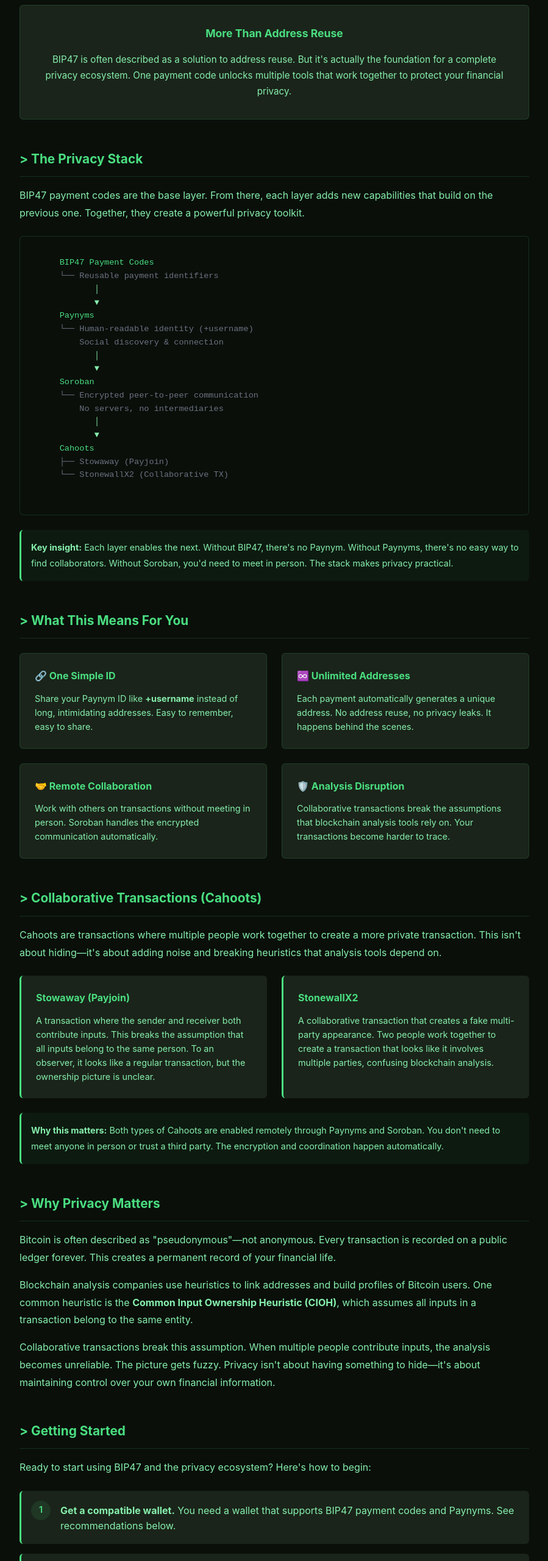
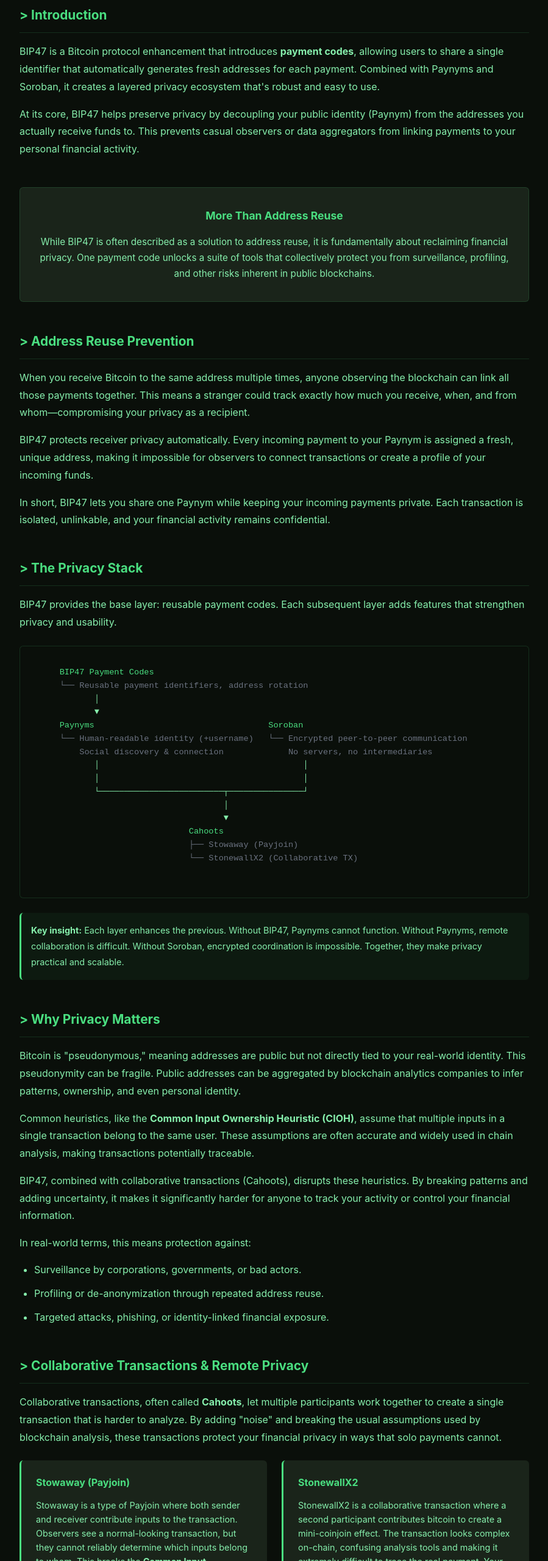
Before and after one commit to linkinparkrulz/bip47-website-2, a website: page public/about.html in a window 1280 px wide. Shown: the part 240-2800 px from the top of the page at 61% size, without its empty margins (190-1089 px from the left). Drawn offline with Linux system fonts and the light colour scheme.

Commit message:
Update About page with expanded educational content
- Add Introduction section explaining BIP47 payment codes
- Add Address Reuse Prevention section with detailed explanation
- Update Privacy Stack diagram to show Paynyms/Soroban as parallel branches
- Expand Why Privacy Matters with real-world risks
- Rename to Collaborative Transactions & Remote Privacy with more detail
- Add Enhanced Security and Seamless Privacy feature cards
- Add COMPATIBLE WALLETS section with Samourai, Sparrow, Ashigaru logos

```diff
--- a/public/about.html
+++ b/public/about.html
@@ -36,7 +36,6 @@
             margin-bottom: var(--space-xl);
         }
 
-        /* Content sections */
         .about-section {
             margin-bottom: var(--space-2xl);
         }
@@ -67,7 +66,6 @@
             line-height: 1.7;
         }
 
-        /* Hero box */
         .hero-box {
             background: var(--bg-elevated);
             border: 1px solid var(--border-subtle);
@@ -89,7 +87,6 @@
             line-height: 1.7;
         }
 
-        /* Privacy stack diagram */
         .stack-diagram {
             background: var(--bg-primary);
             border: 1px solid var(--border-subtle);
@@ -107,15 +104,9 @@
             line-height: 1.6;
         }
 
-        .stack-diagram .highlight {
-            color: var(--accent-primary);
-        }
+        .stack-diagram .highlight { color: var(--accent-primary); }
+        .stack-diagram .label { color: var(--text-muted); }
 
-        .stack-diagram .label {
-            color: var(--text-muted);
-        }
-
-        /* Feature cards */
         .feature-grid {
             display: grid;
             grid-template-columns: repeat(auto-fit, minmax(280px, 1fr));
@@ -152,7 +143,6 @@
             margin: 0;
         }
 
-        /* Info boxes */
         .info-box {
             background: rgba(74, 222, 128, 0.05);
             border-left: 3px solid var(--accent-primary);
@@ -161,13 +151,8 @@
             margin: var(--space-lg) 0;
         }
 
-        .info-box p {
-            color: var(--text-secondary);
-            font-size: 0.9rem;
-            margin: 0;
-        }
+        .info-box p { color: var(--text-secondary); font-size: 0.9rem; margin: 0; }
 
-        /* Cahoots section */
         .cahoots-grid {
             display: grid;
             grid-template-columns: repeat(auto-fit, minmax(300px, 1fr));
@@ -182,20 +167,9 @@
             padding: var(--space-lg);
         }
 
-        .cahoots-item h4 {
-            font-size: 1rem;
-            color: var(--accent-primary);
-            margin-bottom: var(--space-sm);
-        }
+        .cahoots-item h4 { font-size: 1rem; color: var(--accent-primary); margin-bottom: var(--space-sm); }
+        .cahoots-item p { color: var(--text-secondary); font-size: 0.9rem; line-height: 1.6; margin: 0; }
 
-        .cahoots-item p {
-            color: var(--text-secondary);
-            font-size: 0.9rem;
-            line-height: 1.6;
-            margin: 0;
-        }
-
-        /* Getting started steps */
         .steps-list {
             counter-reset: step-counter;
             list-style: none;
@@ -229,13 +203,8 @@
             font-size: 0.9rem;
         }
 
-        .steps-list li span {
-            color: var(--text-secondary);
-            line-height: 1.6;
-            padding-top: 4px;
-        }
+        .steps-list li span { color: var(--text-secondary); line-height: 1.6; padding-top: 4px; }
 
-        /* Wallet links */
         .wallet-links {
             display: flex;
             flex-wrap: wrap;
@@ -257,22 +226,11 @@
             transition: all var(--transition-fast);
         }
 
-        .wallet-link:hover {
-            border-color: var(--accent-primary);
-            color: var(--accent-primary);
-        }
+        .wallet-link:hover { border-color: var(--accent-primary); color: var(--accent-primary); }
 
-        /* Responsive */
         @media (max-width: 600px) {
-            .stack-diagram {
-                padding: var(--space-md);
-                font-size: 0.75rem;
-            }
-
-            .feature-grid,
-            .cahoots-grid {
-                grid-template-columns: 1fr;
-            }
+            .stack-diagram { padding: var(--space-md); font-size: 0.75rem; }
+            .feature-grid, .cahoots-grid { grid-template-columns: 1fr; }
         }
     </style>
 </head>
@@ -287,129 +245,74 @@
             <h1>> ABOUT</h1>
             <div class="subtitle">Understanding the BIP47 Privacy Ecosystem</div>
 
+            <!-- Intro Section -->
+            <section class="about-section">
+                <h2>> Introduction</h2>
+                <p>
+                    BIP47 is a Bitcoin protocol enhancement that introduces <strong>payment codes</strong>,
+                    allowing users to share a single identifier that automatically generates fresh addresses for each payment.
+                    Combined with Paynyms and Soroban, it creates a layered privacy ecosystem that's robust and easy to use.
+                </p>
+                <p>
+                    At its core, BIP47 helps preserve privacy by decoupling your public identity (Paynym) from the addresses you actually receive funds to.
+                    This prevents casual observers or data aggregators from linking payments to your personal financial activity.
+                </p>
+            </section>
+
             <!-- Hero Section -->
             <div class="hero-box">
                 <h3>More Than Address Reuse</h3>
                 <p>
-                    BIP47 is often described as a solution to address reuse. But it's actually
-                    the foundation for a complete privacy ecosystem. One payment code unlocks
-                    multiple tools that work together to protect your financial privacy.
+                    While BIP47 is often described as a solution to address reuse, it is fundamentally about reclaiming financial privacy.
+                    One payment code unlocks a suite of tools that collectively protect you from surveillance, profiling, and other risks inherent in public blockchains.
                 </p>
             </div>
+
+            <!-- Address Reuse Prevention -->
+            <section class="about-section">
+                <h2>> Address Reuse Prevention</h2>
+                <p>
+                    When you receive Bitcoin to the same address multiple times, anyone observing the blockchain can link all those payments together. This means a stranger could track exactly how much you receive, when, and from whom—compromising your privacy as a recipient.
+                </p>
+                <p>
+                    BIP47 protects receiver privacy automatically. Every incoming payment to your Paynym is assigned a fresh, unique address, making it impossible for observers to connect transactions or create a profile of your incoming funds.
+                </p>
+                <p>
+                    In short, BIP47 lets you share one Paynym while keeping your incoming payments private. Each transaction is isolated, unlinkable, and your financial activity remains confidential.
+                </p>
+            </section>
+
 
             <!-- The Privacy Stack -->
             <section class="about-section">
                 <h2>> The Privacy Stack</h2>
                 <p>
-                    BIP47 payment codes are the base layer. From there, each layer adds new capabilities
-                    that build on the previous one. Together, they create a powerful privacy toolkit.
+                    BIP47 provides the base layer: reusable payment codes. Each subsequent layer adds features that strengthen privacy and usability.
                 </p>
 
                 <div class="stack-diagram">
                     <pre>
     <span class="highlight">BIP47 Payment Codes</span>
-    <span class="label">└── Reusable payment identifiers</span>
+    <span class="label">└── Reusable payment identifiers, address rotation</span>
            │
            ▼
-    <span class="highlight">Paynyms</span>
-    <span class="label">└── Human-readable identity (+username)</span>
-    <span class="label">    Social discovery & connection</span>
-           │
-           ▼
-    <span class="highlight">Soroban</span>
-    <span class="label">└── Encrypted peer-to-peer communication</span>
-    <span class="label">    No servers, no intermediaries</span>
-           │
-           ▼
-    <span class="highlight">Cahoots</span>
-    <span class="label">├── Stowaway (Payjoin)</span>
-    <span class="label">└── StonewallX2 (Collaborative TX)</span>
+    <span class="highlight">Paynyms</span>                                   <span class="highlight">Soroban</span>
+    <span class="label">└── Human-readable identity (+username)</span>   <span class="label">└── Encrypted peer-to-peer communication</span>
+    <span class="label">    Social discovery & connection</span>         <span class="label">    No servers, no intermediaries</span>
+           │                                         │
+           │                                         │
+           └─────────────────────────┬───────────────┘
+                                     │
+                                     ▼
+                              <span class="highlight">Cahoots</span>
+                              <span class="label">├── Stowaway (Payjoin)</span>
+                              <span class="label">└── StonewallX2 (Collaborative TX)</span>
                     </pre>
                 </div>
 
                 <div class="info-box">
                     <p>
-                        <strong>Key insight:</strong> Each layer enables the next. Without BIP47, there's no Paynym.
-                        Without Paynyms, there's no easy way to find collaborators. Without Soroban,
-                        you'd need to meet in person. The stack makes privacy practical.
-                    </p>
-                </div>
-            </section>
-
-            <!-- What This Means For You -->
-            <section class="about-section">
-                <h2>> What This Means For You</h2>
-
-                <div class="feature-grid">
-                    <div class="feature-card">
-                        <h4>🔗 One Simple ID</h4>
-                        <p>
-                            Share your Paynym ID like <strong>+username</strong> instead of long,
-                            intimidating addresses. Easy to remember, easy to share.
-                        </p>
-                    </div>
-
-                    <div class="feature-card">
-                        <h4>♾️ Unlimited Addresses</h4>
-                        <p>
-                            Each payment automatically generates a unique address. No address reuse,
-                            no privacy leaks. It happens behind the scenes.
-                        </p>
-                    </div>
-
-                    <div class="feature-card">
-                        <h4>🤝 Remote Collaboration</h4>
-                        <p>
-                            Work with others on transactions without meeting in person.
-                            Soroban handles the encrypted communication automatically.
-                        </p>
-                    </div>
-
-                    <div class="feature-card">
-                        <h4>🛡️ Analysis Disruption</h4>
-                        <p>
-                            Collaborative transactions break the assumptions that blockchain
-                            analysis tools rely on. Your transactions become harder to trace.
-                        </p>
-                    </div>
-                </div>
-            </section>
-
-            <!-- Collaborative Transactions -->
-            <section class="about-section">
-                <h2>> Collaborative Transactions (Cahoots)</h2>
-                <p>
-                    Cahoots are transactions where multiple people work together to create
-                    a more private transaction. This isn't about hiding—it's about adding
-                    noise and breaking heuristics that analysis tools depend on.
-                </p>
-
-                <div class="cahoots-grid">
-                    <div class="cahoots-item">
-                        <h4>Stowaway (Payjoin)</h4>
-                        <p>
-                            A transaction where the sender and receiver both contribute inputs.
-                            This breaks the assumption that all inputs belong to the same person.
-                            To an observer, it looks like a regular transaction, but the
-                            ownership picture is unclear.
-                        </p>
-                    </div>
-
-                    <div class="cahoots-item">
-                        <h4>StonewallX2</h4>
-                        <p>
-                            A collaborative transaction that creates a fake multi-party appearance.
-                            Two people work together to create a transaction that looks like
-                            it involves multiple parties, confusing blockchain analysis.
-                        </p>
-                    </div>
-                </div>
-
-                <div class="info-box">
-                    <p>
-                        <strong>Why this matters:</strong> Both types of Cahoots are enabled remotely
-                        through Paynyms and Soroban. You don't need to meet anyone in person or trust
-                        a third party. The encryption and coordination happen automatically.
+                        <strong>Key insight:</strong> Each layer enhances the previous. Without BIP47, Paynyms cannot function. Without Paynyms, remote collaboration is difficult. Without Soroban, encrypted coordination is impossible. Together, they make privacy practical and scalable.
                     </p>
                 </div>
             </section>
@@ -418,37 +321,112 @@
             <section class="about-section">
                 <h2>> Why Privacy Matters</h2>
                 <p>
-                    Bitcoin is often described as "pseudonymous"—not anonymous. Every transaction
-                    is recorded on a public ledger forever. This creates a permanent record of
-                    your financial life.
+                    Bitcoin is "pseudonymous," meaning addresses are public but not directly tied to your real-world identity.
+                    This pseudonymity can be fragile. Public addresses can be aggregated by blockchain analytics companies to infer patterns, ownership, and even personal identity.
                 </p>
                 <p>
-                    Blockchain analysis companies use heuristics to link addresses and build
-                    profiles of Bitcoin users. One common heuristic is the <strong>Common Input
-                    Ownership Heuristic (CIOH)</strong>, which assumes all inputs in a transaction
-                    belong to the same entity.
+                    Common heuristics, like the <strong>Common Input Ownership Heuristic (CIOH)</strong>, assume that multiple inputs in a single transaction belong to the same user.
+                    These assumptions are often accurate and widely used in chain analysis, making transactions potentially traceable.
                 </p>
                 <p>
-                    Collaborative transactions break this assumption. When multiple people
-                    contribute inputs, the analysis becomes unreliable. The picture gets fuzzy.
-                    Privacy isn't about having something to hide—it's about maintaining control
-                    over your own financial information.
+                    BIP47, combined with collaborative transactions (Cahoots), disrupts these heuristics. By breaking patterns and adding uncertainty, it makes it significantly harder for anyone to track your activity or control your financial information.
+                </p>
+                <p>
+                    In real-world terms, this means protection against:
+                </p>
+                <ul>
+                    <li>Surveillance by corporations, governments, or bad actors.</li>
+                    <li>Profiling or de-anonymization through repeated address reuse.</li>
+                    <li>Targeted attacks, phishing, or identity-linked financial exposure.</li>
+                </ul>
+            </section>
+
+            <!-- Collaborative Transactions & Remote Privacy -->
+            <section class="about-section">
+                <h2>> Collaborative Transactions & Remote Privacy</h2>
+                <p>
+                    Collaborative transactions, often called <strong>Cahoots</strong>, let multiple participants work together to create a single transaction that is harder to analyze.
+                    By adding "noise" and breaking the usual assumptions used by blockchain analysis, these transactions protect your financial privacy in ways that solo payments cannot.
+                </p>
+
+                <div class="cahoots-grid">
+                    <div class="cahoots-item">
+                        <h4>Stowaway (Payjoin)</h4>
+                        <p>
+                            Stowaway is a type of Payjoin where both sender and receiver contribute inputs to the transaction.
+                            Observers see a normal-looking transaction, but they cannot reliably determine which inputs belong to whom.
+                            This breaks the <strong>Common Input Ownership Heuristic</strong> and hides the true flow of funds.
+                        </p>
+                    </div>
+
+                    <div class="cahoots-item">
+                        <h4>StonewallX2</h4>
+                        <p>
+                            StonewallX2 is a collaborative transaction where a second participant contributes bitcoin to create a mini-coinjoin effect.
+                            The transaction looks complex on-chain, confusing analysis tools and making it extremely difficult to trace the real payment.
+                            Your collaborator remains net-neutral, and your payment stays private.
+                        </p>
+                    </div>
+                </div>
+
+                <div class="info-box">
+                    <p>
+                        <strong>Why this matters:</strong> Both Stowaway and StonewallX2 are enabled by <strong>Paynyms</strong> and coordinated through <strong>Soroban</strong>.
+                        This means you can execute these privacy-enhancing transactions remotely, without meeting anyone in person or relying on a trusted third party.
+                        BIP47 payment codes make this seamless: a single Paynym is all you need, while each transaction still uses unique addresses to prevent linkage.
+                    </p>
+                </div>
+
+                <p>
+                    In other words, BIP47 + Paynyms give you the foundation to safely engage in collaborative transactions.
+                    Each payment remains unlinkable, your identity is protected, and the user experience is simple—even when coordinating complex privacy tools remotely.
                 </p>
             </section>
+
+
+
+            <!-- What This Means For You -->
+            <section class="about-section">
+                <h2>> What This Means For You</h2>
+                <div class="feature-grid">
+                    <div class="feature-card">
+                        <h4>🔗 One Simple ID</h4>
+                        <p>Share your Paynym ID like <strong>+username</strong> instead of long addresses. Easy to remember and share.</p>
+                    </div>
+                    <div class="feature-card">
+                        <h4>♾️ Unlimited Addresses</h4>
+                        <p>Each payment automatically generates a unique address. No address reuse, no privacy leaks.</p>
+                    </div>
+                    <div class="feature-card">
+                        <h4>🤝 Remote Collaboration</h4>
+                        <p>Work with others on transactions without meeting in person. Soroban handles encrypted communication automatically.</p>
+                    </div>
+                    <div class="feature-card">
+                        <h4>🛡️ Analysis Disruption</h4>
+                        <p>Collaborative transactions like Payjoin and Stonewall X2 break blockchain heuristics, making your transactions harder to trace.</p>
+                    </div>
+                    <div class="feature-card">
+                        <h4>💼 Enhanced Security</h4>
+                        <p>Prevent external observers from linking your transactions or estimating your holdings, protecting your personal financial security.</p>
+                    </div>
+                    <div class="feature-card">
+                        <h4>⚡ Seamless Privacy</h4>
+                        <p>All of these protections happen automatically once you share your Paynym. BIP47 ensures privacy without extra effort.</p>
+                    </div>
+                </div>
+            </section>
+
 
             <!-- Getting Started -->
             <section class="about-section">
                 <h2>> Getting Started</h2>
-                <p>
-                    Ready to start using BIP47 and the privacy ecosystem? Here's how to begin:
-                </p>
-
+                <p>Steps to participate in the BIP47 privacy ecosystem:</p>
                 <ol class="steps-list">
-                    <li><span><strong>Get a compatible wallet.</strong> You need a wallet that supports BIP47 payment codes and Paynyms. See recommendations below.</span></li>
-                    <li><span><strong>Create your payment code.</strong> Your wallet will generate a BIP47 payment code and assign you a Paynym ID (like +username).</span></li>
-                    <li><span><strong>Share your Paynym ID.</strong> Give people your +username instead of addresses. They can pay you without ever seeing your real addresses.</span></li>
-                    <li><span><strong>Connect with others.</strong> Follow other Paynyms to build your network. This enables collaborative transactions.</span></li>
-                    <li><span><strong>Try a Cahoots transaction.</strong> Once you have connections, you can participate in Stowaway or StonewallX2 transactions for added privacy.</span></li>
+                    <li><span><strong>Get a compatible wallet.</strong> Wallets supporting BIP47 and Paynyms. See recommendations below.</span></li>
+                    <li><span><strong>Create your payment code.</strong> Generate your BIP47 code and Paynym ID (e.g., +username).</span></li>
+                    <li><span><strong>Share your Paynym ID.</strong> Receive payments without exposing real addresses.</span></li>
+                    <li><span><strong>Connect with others.</strong> Build a network of trusted Paynyms to enable collaborative transactions.</span></li>
+                    <li><span><strong>Try a Cahoots transaction.</strong> Participate in Stowaway or StonewallX2 to enhance your privacy.</span></li>
                 </ol>
 
                 <div class="supported-by">
@@ -466,21 +444,6 @@
                     </div>
                 </div>
             </section>
-
-            <!-- Learn More -->
-            <section class="about-section">
-                <h2>> Learn More</h2>
-                <p>
-                    Want to dive deeper? Check out these resources:
-                </p>
-                <ul>
-                    <li><a href="/lab" style="color: var(--accent-primary);">BIP47 LAB</a> — Interactive payment code explorer and simulator</li>
-                    <li><a href="/docs" style="color: var(--accent-primary);">Documentation</a> — Technical details and API references</li>
-                    <li><a href="/paynym" style="color: var(--accent-primary);">Paynym Explorer</a> — Search and explore Paynym identities</li>
-                    <li><a href="/auth" style="color: var(--accent-primary);">Auth47 Login</a> — Try passwordless authentication</li>
-                </ul>
-            </section>
-
         </div>
     </div>
 
```
